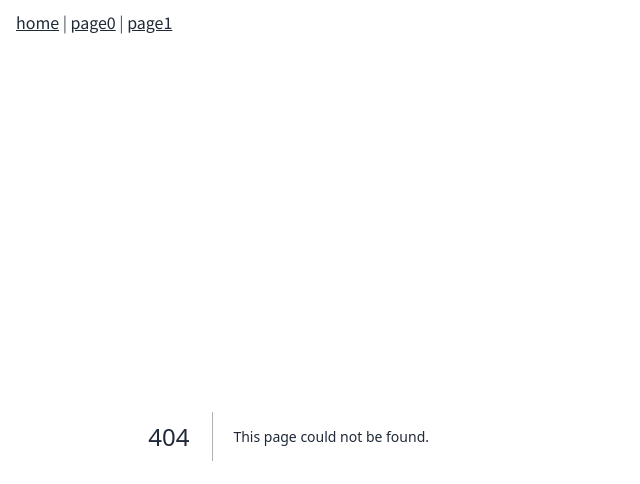
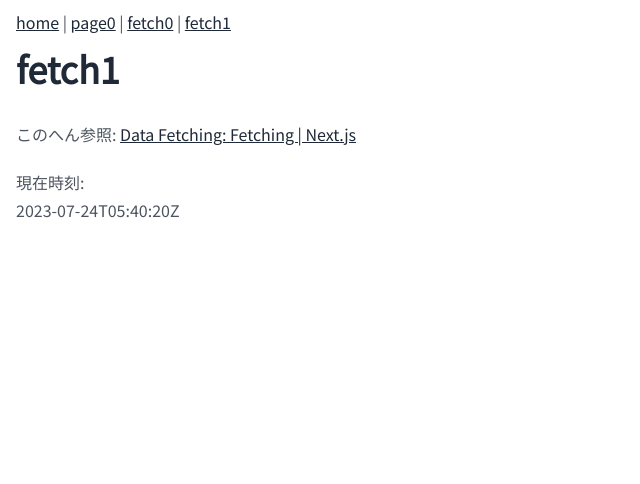
Before and after one commit to heiwa4126/nextjs-my-app1, a Next.js app: page /fetch1 in a window 1280 px wide. Before the commit this address had no page. Shown: the top 484 px of the page, without its empty margins (0-640 px from the left). Built offline with nearby package versions, Linux system fonts and the light colour scheme.

Commit message:
RSC first step

```diff
--- a/app/page1/page.tsx
+++ b/app/fetch0/page.tsx
@@ -1,12 +1,12 @@
 import FetchNow from '@/components/FetchNow';
 import { Metadata } from 'next';
 
-const title = 'page1';
+const title = 'fetch0';
 export const metadata: Metadata = {
   title
 };
 
-export default function Home() {
+export default async function Page() {
   return (
     <main className="mx-4 my-3">
       <h1>{title}</h1>
--- /dev/null
+++ b/app/fetch1/page.tsx
@@ -0,0 +1,39 @@
+import { Metadata } from 'next';
+import Link from 'next/link';
+
+const title = 'fetch1';
+export const metadata: Metadata = {
+  title
+};
+type Now = {
+  now: string;
+};
+
+async function getData(): Promise<Now> {
+  const res = await fetch('http://localhost:3000/api/now', { next: { revalidate: 10 } });
+  if (!res.ok) {
+    // This will activate the closest `error.js` Error Boundary
+    throw new Error('Failed to fetch data');
+  }
+
+  return res.json();
+}
+
+export default async function Page() {
+  const data = await getData();
+  return (
+    <main className="mx-4 my-3">
+      <h1>{title}</h1>
+      <p>
+        このへん参照:{' '}
+        <Link href="https://nextjs.org/docs/app/building-your-application/data-fetching/fetching">
+          Data Fetching: Fetching | Next.js
+        </Link>
+      </p>
+      <div>
+        現在時刻: <div>{data.now}</div>
+      </div>
+      <p></p>
+    </main>
+  );
+}
--- a/app/layout.tsx
+++ b/app/layout.tsx
@@ -10,12 +10,13 @@ export const metadata: Metadata = {
   description: 'Generated by create next app'
 };
 
-export default function RootLayout({ children }: { children: React.ReactNode }) {
+export default async function RootLayout({ children }: { children: React.ReactNode }) {
   return (
     <html lang="en">
       <body className={`${noto.className} prose`} data-theme="light">
         <nav className="mx-4 mt-2">
-          <Link href="/">home</Link> | <Link href="/page0">page0</Link> | <Link href="/page1">page1</Link>
+          <Link href="/">home</Link> | <Link href="/page0">page0</Link> | <Link href="/fetch0">fetch0</Link> |{' '}
+          <Link href="/fetch1">fetch1</Link>
         </nav>
         {children}
       </body>
--- a/app/page.tsx
+++ b/app/page.tsx
@@ -6,7 +6,7 @@ export const metadata: Metadata = {
   title
 };
 
-export default function Home() {
+export default async function Home() {
   return (
     <main className="mx-4 my-3">
       <h1>{title}</h1>
--- a/app/page0/page.tsx
+++ b/app/page0/page.tsx
@@ -5,10 +5,11 @@ export const metadata: Metadata = {
   title
 };
 
-export default function Home() {
+export default async function Page() {
   return (
     <main className="mx-4 my-3">
       <h1>{title}</h1>
+      <p>空のページ。テンプレート用。</p>
     </main>
   );
 }
```
